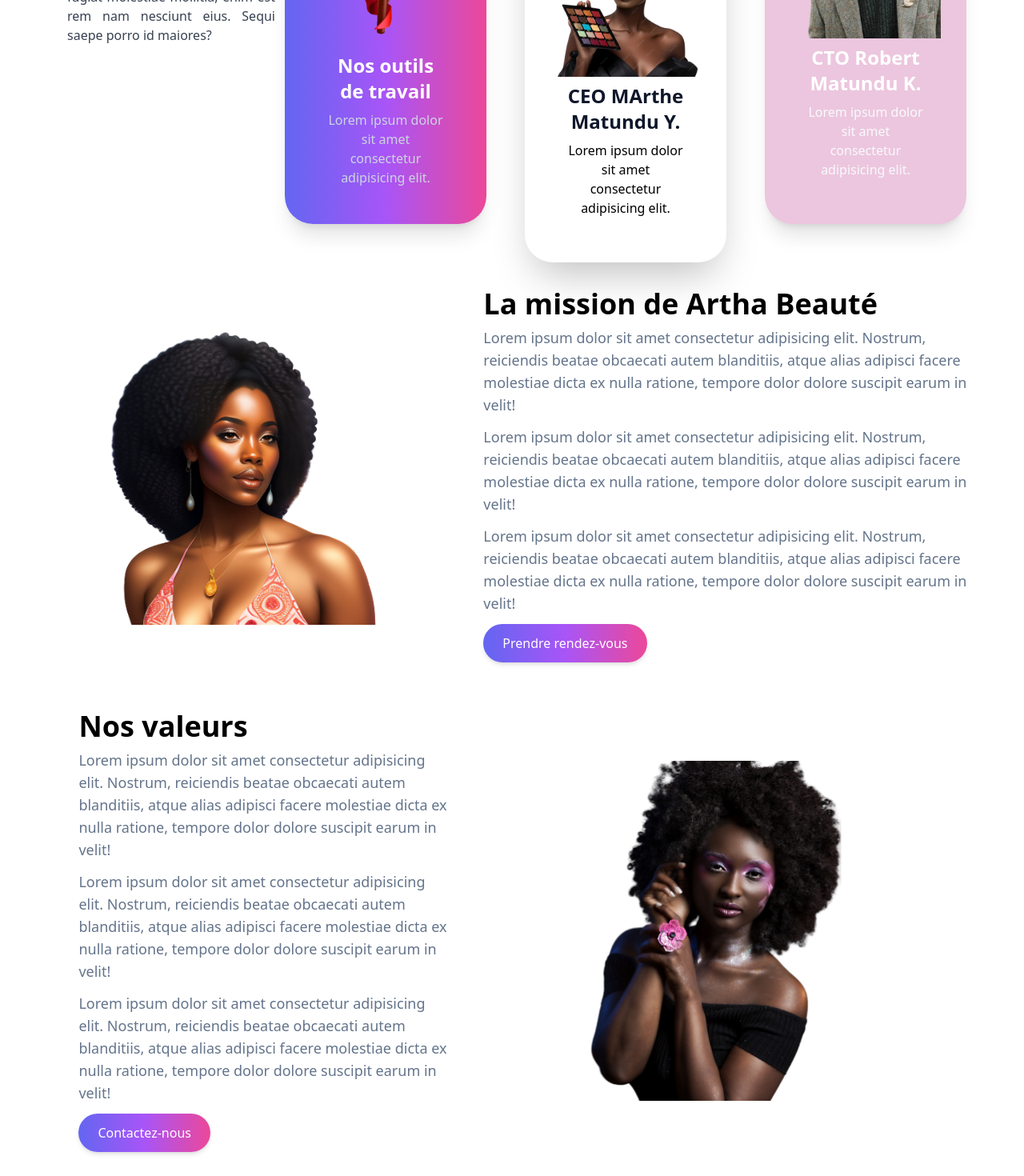
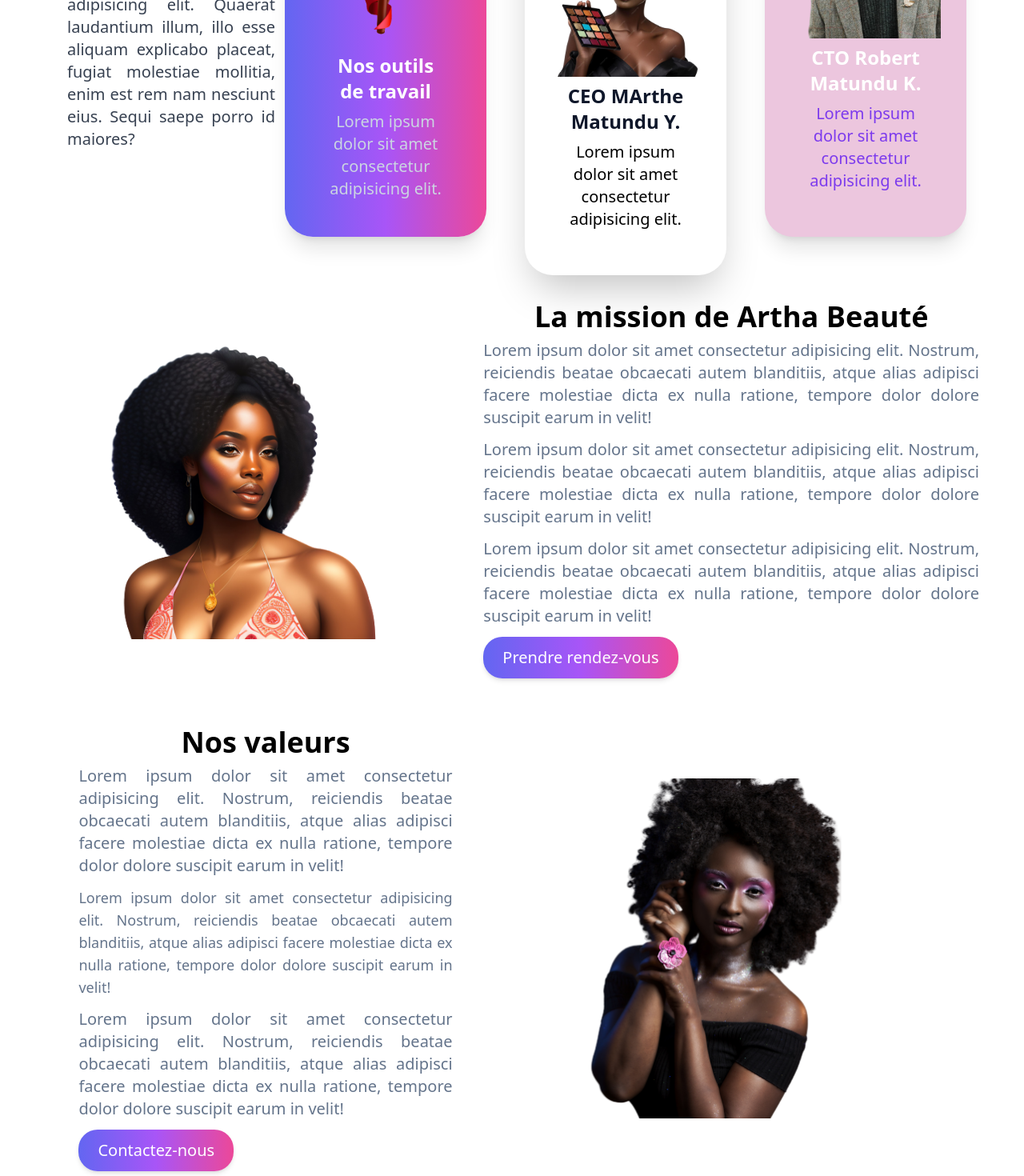
Before and after one commit to rovertnet/agence_beauty, a React (Vite) app in the folder user_agence/: page / in a window 1280 px wide. Shown: the part 860-2330 px from the top of the page at 80% size. Built offline with nearby package versions, Linux system fonts and the light colour scheme.

Commit message:
update tarif

```diff
--- a/user_agence/src/composants/About.jsx
+++ b/user_agence/src/composants/About.jsx
@@ -6,10 +6,10 @@
       <div className=" my-10 md:mx-14 px-4 max-w-screen-2xl mx-auto">
         <div className=" flex flex-col lg:flex-row justify-between items-start">
           <div className=" lg:w-1/4 px-3">
-            <h3 className=" text-2xl text-black font-bold lg:w-1/2 mb-3">
+            <h3 className=" text-3xl text-black font-bold lg:w-1/2 mb-3">
               A propos de Artha Beauté
             </h3>
-            <p className=" text-base text-gray-700 text-justify">
+            <p className=" text-xl text-gray-700 text-justify">
               Lorem ipsum, dolor sit amet consectetur adipisicing elit. Quaerat
               laudantium illum, illo esse aliquam explicabo placeat, fugiat
               molestiae mollitia, enim est rem nam nesciunt eius. Sequi saepe
@@ -29,7 +29,7 @@
                   <h5 className=" text-2xl font-bold text-white px-5 text-center mt-2">
                     Nos outils de travail
                   </h5>
-                  <p className="px-5 text-center mt-2 text-base text-slate-300">
+                  <p className="px-5 text-center mt-2 text-xl text-slate-300">
                     Lorem ipsum dolor sit amet consectetur adipisicing elit.
                   </p>
                 </div>
@@ -45,7 +45,7 @@
                   <h5 className=" text-2xl text-slate-900 font-bold px-5 text-center mt-2">
                     CEO MArthe Matundu Y.
                   </h5>
-                  <p className="px-5 text-center mt-2 text-base">
+                  <p className="px-5 text-center mt-2 text-xl">
                     Lorem ipsum dolor sit amet consectetur adipisicing elit.
                   </p>
                 </div>
@@ -61,7 +61,7 @@
                   <h5 className=" text-2xl text-white font-bold px-5 text-center mt-2">
                     CTO Robert Matundu K.
                   </h5>
-                  <p className="px-5 text-center mt-2 text-base text-slate-50">
+                  <p className="px-5 text-center mt-2 text-xl text-violet-600">
                     Lorem ipsum dolor sit amet consectetur adipisicing elit.
                   </p>
                 </div>
--- a/user_agence/src/composants/Home.jsx
+++ b/user_agence/src/composants/Home.jsx
@@ -18,7 +18,7 @@
               <h2 className=" md:text-4xl text-3xl font-bold text-white mb-6 leading-relaxed">
                 Je suis le premier de ce bannier, en répresentant Artha beauté.
               </h2>
-              <p className=" text-[#f3f4f5] text-2xl mb-5 md:text-justify">
+              <p className=" text-[#f3f4f5] text-2xl mb-5 md:text-justify text-justify">
                 Lorem ipsum, dolor sit amet consectetur adipisicing elit.
                 Dignissimos sint facere ad, veniam earum quas quasi! Commodi
                 officiis, aperiam libero, asperiores cum quasi optio dolorum
--- a/user_agence/src/composants/Mission.jsx
+++ b/user_agence/src/composants/Mission.jsx
@@ -8,28 +8,28 @@
             <img src="../../public/marthe.png" alt="ùission" />
           </div>
           <div className=" md:w-3/5">
-            <h2 className=" md:text-4xl text-3xl font-bold mb-2 leading-normal text-gradient-to-r from-indigo-500 via-purple-500 to-pink-500">
+            <h2 className=" md:text-4xl text-center text-3xl font-extrabold mb-2 leading-normal text-gradient-to-r from-indigo-500 via-purple-500 to-pink-500">
               La mission de Artha Beauté
             </h2>
-            <p className=" text-slate-500 text-lg mb-3">
+            <p className=" text-slate-500 text-xl mb-3 text-justify">
               Lorem ipsum dolor sit amet consectetur adipisicing elit. Nostrum,
               reiciendis beatae obcaecati autem blanditiis, atque alias adipisci
               facere molestiae dicta ex nulla ratione, tempore dolor dolore
               suscipit earum in velit!
             </p>
-            <p className=" text-slate-500 text-lg mb-3">
+            <p className=" text-slate-500 text-xl mb-3 text-justify">
               Lorem ipsum dolor sit amet consectetur adipisicing elit. Nostrum,
               reiciendis beatae obcaecati autem blanditiis, atque alias adipisci
               facere molestiae dicta ex nulla ratione, tempore dolor dolore
               suscipit earum in velit!
             </p>
-            <p className=" text-slate-500 text-lg mb-3">
+            <p className=" text-slate-500 text-xl mb-3 text-justify">
               Lorem ipsum dolor sit amet consectetur adipisicing elit. Nostrum,
               reiciendis beatae obcaecati autem blanditiis, atque alias adipisci
               facere molestiae dicta ex nulla ratione, tempore dolor dolore
               suscipit earum in velit!
             </p>
-            <button className="py-3 shadow-md px-6 rounded-3xl bg-gradient-to-r from-indigo-500 via-purple-500 to-pink-500 text-white hover:bg-purple-500 transition-all duration-300">
+            <button className="py-3 text-xl shadow-md px-6 rounded-3xl bg-gradient-to-r from-indigo-500 via-purple-500 to-pink-500 text-white hover:bg-purple-500 transition-all duration-300">
               Prendre rendez-vous
             </button>
           </div>
@@ -42,28 +42,28 @@
             <img src="../../public/cote.png" alt="ùission" />
           </div>
           <div className=" md:w-2/5">
-            <h2 className=" md:text-4xl text-3xl font-bold mb-2 leading-normal text-gradient-to-r from-indigo-500 via-purple-500 to-pink-500">
+            <h2 className=" md:text-4xl text-center text-3xl font-extrabold mb-2 leading-normal text-gradient-to-r from-indigo-500 via-purple-500 to-pink-500">
               Nos valeurs
             </h2>
-            <p className=" text-slate-500 text-lg mb-3">
+            <p className=" text-slate-500 text-xl mb-3 text-justify">
               Lorem ipsum dolor sit amet consectetur adipisicing elit. Nostrum,
               reiciendis beatae obcaecati autem blanditiis, atque alias adipisci
               facere molestiae dicta ex nulla ratione, tempore dolor dolore
               suscipit earum in velit!
             </p>
-            <p className=" text-slate-500 text-lg mb-3">
+            <p className=" text-slate-500 text-lg mb-3 text-justify">
               Lorem ipsum dolor sit amet consectetur adipisicing elit. Nostrum,
               reiciendis beatae obcaecati autem blanditiis, atque alias adipisci
               facere molestiae dicta ex nulla ratione, tempore dolor dolore
               suscipit earum in velit!
             </p>
-            <p className=" text-slate-500 text-lg mb-3">
+            <p className=" text-slate-500 text-xl mb-3 text-justify">
               Lorem ipsum dolor sit amet consectetur adipisicing elit. Nostrum,
               reiciendis beatae obcaecati autem blanditiis, atque alias adipisci
               facere molestiae dicta ex nulla ratione, tempore dolor dolore
               suscipit earum in velit!
             </p>
-            <button className="py-3 shadow-md px-6 rounded-3xl bg-gradient-to-r from-indigo-500 via-purple-500 to-pink-500 text-white hover:bg-purple-500 transition-all duration-300">
+            <button className="py-3 text-xl shadow-md px-6 rounded-3xl bg-gradient-to-r from-indigo-500 via-purple-500 to-pink-500 text-white hover:bg-purple-500 transition-all duration-300">
               Contactez-nous
             </button>
           </div>
--- a/user_agence/src/composants/Tarif.jsx
+++ b/user_agence/src/composants/Tarif.jsx
@@ -70,7 +70,7 @@
           {packages.map((pkg, index) => (
             <div
               key={index}
-              className=" border py-10 md:px-6 px-4 rounded-3xl shadow-xl border-violet-600"
+              className="border py-10 md:px-14 px-4 rounded-3xl shadow-xl border-violet-600"
             >
               <h3 className="text-3xl font-bold text-center text-black">
                 {pkg.name}
@@ -107,7 +107,7 @@
                 </li>
               </ul>
               <div className=" w-full mx-auto mt-8 flex items-center justify-center">
-                <button className=" bg-violet-600 text-xl text-white px-4 p-3 rounded-lg hover:border hover:border-violet-600 hover:bg-white hover:text-violet-600 transition-all duration-300">
+                <button className=" bg-violet-600 text-xl text-white px-4 p-3 rounded-3xl hover:border hover:border-violet-600 hover:bg-white hover:text-violet-600 transition-all duration-300">
                   Choisissez
                 </button>
               </div>
```
